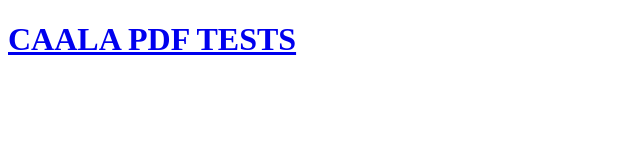
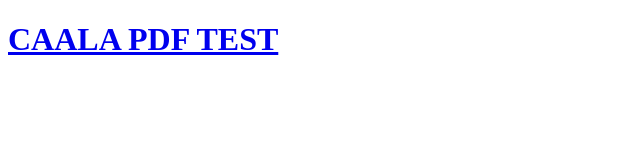
Before and after one commit to juanlove/motionlit, a plain HTML site: page index.html in a window 1280 px wide. Shown: the full height of the page, 0-640 px from the left. Drawn offline with Linux system fonts and the light colour scheme.

Commit message:
save caala

```diff
--- a/index.html
+++ b/index.html
@@ -23,7 +23,7 @@
     <img src="images/def/trial.png" alt="trial services" width="24%" height="auto" >
     <img src="images/def/video.png" alt="video services" width="24%" height="auto" > -->
 
-    <a href="2021_CAALA_Gala_Tribute_Book_Compressed.pdf"><h1>CAALA PDF TESTS</h1></a>
+    <a href="CAALA.pdf"><h1>CAALA PDF TEST</h1></a>
 
 </body>
 </html>
```
Also changed, not shown: 1 other file.
